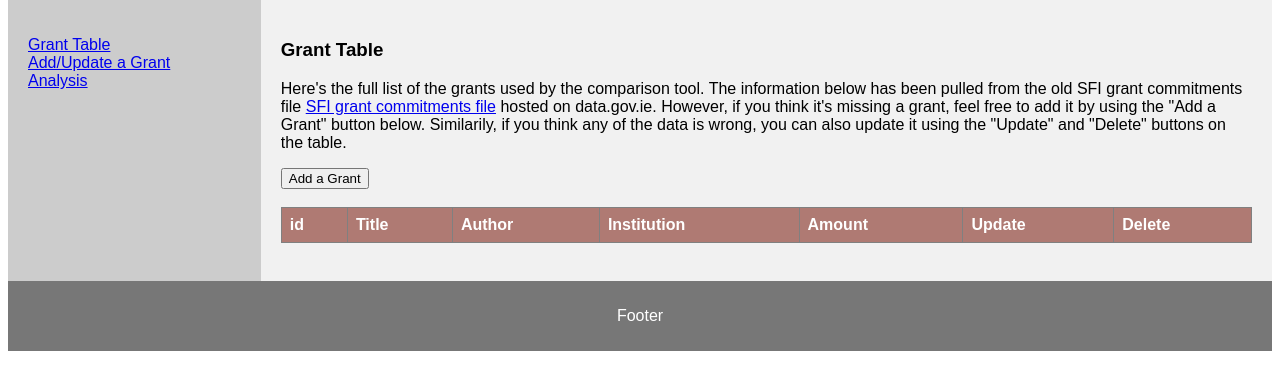
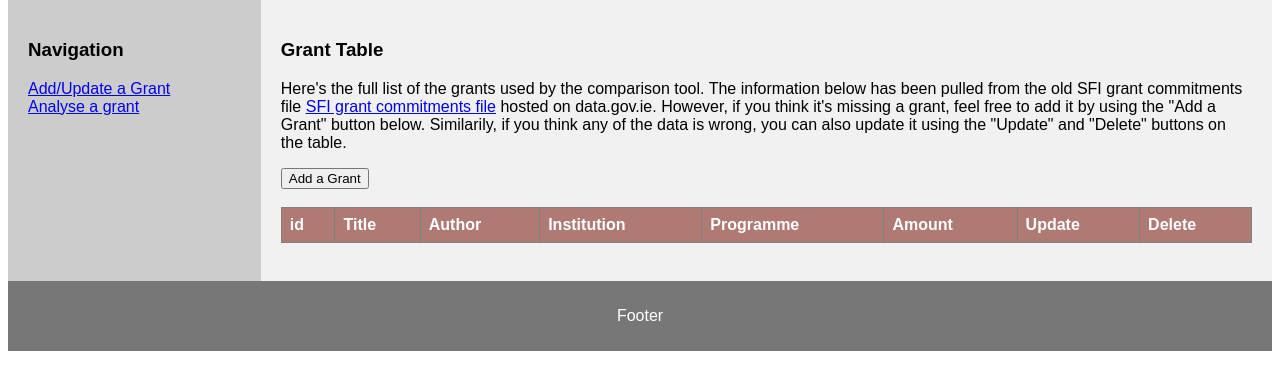
Before and after one commit to NeilTynan/WSAA-project, a Flask app: page / in a window 1280 px wide. Shown: the part 234-624 px from the top of the page. Run offline with Flask 2, Linux system fonts and the light colour scheme; data that the repository does not hold is empty.

Commit message:
Updated html to include programme column

```diff
--- a/grantDAO.py
+++ b/grantDAO.py
@@ -56,8 +56,8 @@ class grantDAO:
 
     def create(self, grant):
         cursor = self.getcursor()
-        sql="insert into funding (title, author, institution, amount) values (%s,%s,%s,%s)"
-        values = (grant.get("title"), grant.get("author"), grant.get("institution"), grant.get("amount"))
+        sql="insert into funding (title, author, institution, amount) values (%s,%s,%s,%s,%s)"
+        values = (grant.get("title"), grant.get("author"), grant.get("institution"), grant.get("programme"), grant.get("amount"))
         cursor.execute(sql, values)
 
         self.connection.commit()
@@ -69,9 +69,9 @@ class grantDAO:
 
     def update(self, id, grant):
         cursor = self.getcursor()
-        sql="update funding set title= %s,author=%s, institution=%s, amount=%s  where id = %s"
+        sql="update funding set title= %s,author=%s, institution=%s, programme=%s, amount=%s  where id = %s"
 
-        values = (grant.get("title"), grant.get("author"), grant.get("institution"), grant.get("amount"),id)
+        values = (grant.get("title"), grant.get("author"), grant.get("institution"), grant.get("programme"), grant.get("amount"),id)
         cursor.execute(sql, values)
         self.connection.commit()
         self.closeAll()
@@ -89,7 +89,7 @@ class grantDAO:
         print("delete done")
 
     def convertToDictionary(self, resultLine):
-        attkeys=['id','title','author', 'institution', "amount"]
+        attkeys=['id','title','author', 'institution', "programme", "amount"]
         book = {}
         currentkey = 0
         for attrib in resultLine:
--- a/rest-server.py
+++ b/rest-server.py
@@ -30,6 +30,9 @@ def create_grant():
     if "institution" not in jsonstring:
         abort(400)
     grant["institution"] = jsonstring["institution"]
+    if "programme" not in jsonstring:
+        abort(400)
+    grant["programme"] = jsonstring["programme"]
     if "amount" not in jsonstring:
         abort(400)
     grant["amount"] = jsonstring["amount"]
@@ -47,6 +50,8 @@ def update_grant(id):
         grant["author"] = jsonstring["author"]
     if "institution" in jsonstring:
         grant["institution"] = jsonstring["institution"]
+    if "programme" in jsonstring:
+        grant["programme"] = jsonstring["programme"]
     if "amount" in jsonstring:
         grant["amount"] = jsonstring["amount"]
     return jsonify(grantDAO.update(id, grant))
--- a/templates/1table.html
+++ b/templates/1table.html
@@ -95,9 +95,9 @@ footer {
 <section>
   <nav>
     <ul>
-      <li><a href="#">Grant Table</a></li>
+      <h3>Navigation</h3>
       <li><a href="#">Add/Update a Grant</a></li>
-      <li><a href="#">Analysis</a></li>
+      <li><a href="#">Analyse a grant</a></li>
     </ul>
   </nav>
 
@@ -113,6 +113,7 @@ footer {
                   <th>Title</th>
                   <th>Author</th>
                   <th>Institution</th>
+                  <th>Programme</th>
                   <th>Amount</th>
                   <th>Update</th>
                   <th>Delete</th>
@@ -127,6 +128,7 @@ footer {
       Title <input type="text" name="title"><br/>
       Author <input type="text" name="author"><br/>
       Institution <input type="text" name="institution"><br/>
+      Programme <input type="text" name="programme"><br/>
       Amount <input type="number" name="amount"><br/>
 
       <span><button id="button-doCreate" onclick="doCreate()">Add</button></span>
@@ -181,6 +183,7 @@ footer {
       form.querySelector('input[name="author"]').value=''
       form.querySelector('input[name="title"]').value=''
       form.querySelector('input[name="institution"]').value=''
+      form.querySelector('input[name="programme"]').value=''
       form.querySelector('input[name="amount"]').value=''
   }
 
@@ -192,6 +195,7 @@ footer {
     grant.title = form.querySelector('input[name="title"]').value
     grant.author = form.querySelector('input[name="author"]').value
     grant.institution = form.querySelector('input[name="institution"]').value
+    grant.programme = form.querySelector('input[name="programme"]').value
     grant.amount = form.querySelector('input[name="amount"]').value
     //console.log(JSON.stringify(book))
       return grant
@@ -203,6 +207,7 @@ footer {
     form.querySelector('input[name="title"]').value= grant.title
     form.querySelector('input[name="author"]').value= grant.author
     form.querySelector('input[name="institution"]').value= grant.institution
+        form.querySelector('input[name="programme"]').value= grant.programme
     form.querySelector('input[name="amount"]').value= grant.amount
 }
 
@@ -221,11 +226,13 @@ footer {
       cell3.innerHTML = grant.author
       var cell4 = rowElement.insertCell(3);
       cell4.innerHTML = grant.institution
-      var cell5= rowElement.insertCell(4);
+      var cell4 = rowElement.insertCell(4);
+      cell4.innerHTML = grant.programme
+      var cell5= rowElement.insertCell(5);
       cell5.innerHTML = grant.amount
-      var cell6 = rowElement.insertCell(5);
+      var cell6 = rowElement.insertCell(6);
       cell6.innerHTML = '<button onclick="showUpdate(this)">Update</button>'
-      var cell7 = rowElement.insertCell(6);
+      var cell7 = rowElement.insertCell(7);
       cell7.innerHTML = '<button onclick=doDelete(this)>Delete</button>'
 
   }
@@ -235,7 +242,8 @@ footer {
       grant.title = rowElement.cells[1].firstChild.textContent
       grant.author = rowElement.cells[2].firstChild.textContent
       grant.institution = rowElement.cells[3].firstChild.textContent
-      grant.amount = rowElement.cells[4].firstChild.textContent
+      grant.programme = rowElement.cells[4].firstChild.textContent
+      grant.amount = rowElement.cells[5].firstChild.textContent
       return grant
   }
   function setGrantInRow(rowElement, grant){
@@ -243,7 +251,8 @@ footer {
       rowElement.cells[1].firstChild.textContent= grant.title
       rowElement.cells[2].firstChild.textContent= grant.author
       rowElement.cells[3].firstChild.textContent= grant.institution
-      rowElement.cells[4].firstChild.textContent= grant.amount
+      rowElement.cells[4].firstChild.textContent= grant.programme
+      rowElement.cells[5].firstChild.textContent= grant.amount
 }
 
   function doCreate(){
@@ -299,6 +308,7 @@ footer {
           displayGrant.author = grant.author
           displayGrant.title = grant.title
           displayGrant.institution = grant.institution
+          displayGrant.programme = grant.programme
           displayGrant.amount = grant.amount
           // you can now pass it to addGrantToTable
           //console.log(displayGrant)
@@ -311,6 +321,7 @@ footer {
       serverGrant.title = displayGrant.title
       serverGrant.author = displayGrant.author
       serverGrant.institution = displayGrant.institution
+      serverGrant.programme = displayGrant.programme
       serverGrant.amount = parseInt(displayGrant.amount) // convert the string to an int
       return serverGrant
   }
@@ -320,6 +331,7 @@ footer {
       displayGrant.author = grant.author
       displayGrant.title = grant.title
       displayGrant.institution = grant.institution
+      displayGrant.programme = grant.programme
       displayGrant.amount = grant.amount
       return displayGrant
   }
--- a/templates/2analysis.html
+++ b/templates/2analysis.html
@@ -78,9 +78,9 @@ footer {
 <section>
   <nav>
     <ul>
-      <li><a href="#">Grant Table</a></li>
+      <h3>Navigation</h3>
       <li><a href="#">Add/Update a Grant</a></li>
-      <li><a href="#">Analysis</a></li>
+      <li><a href="#">Analyse a grant</a></li>
     </ul>
   </nav>
 
```
